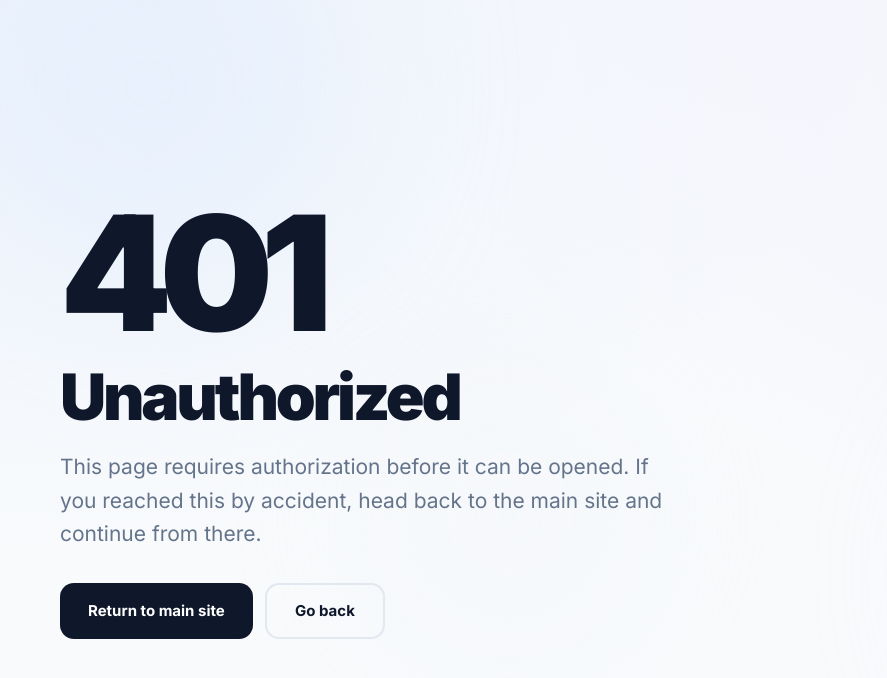
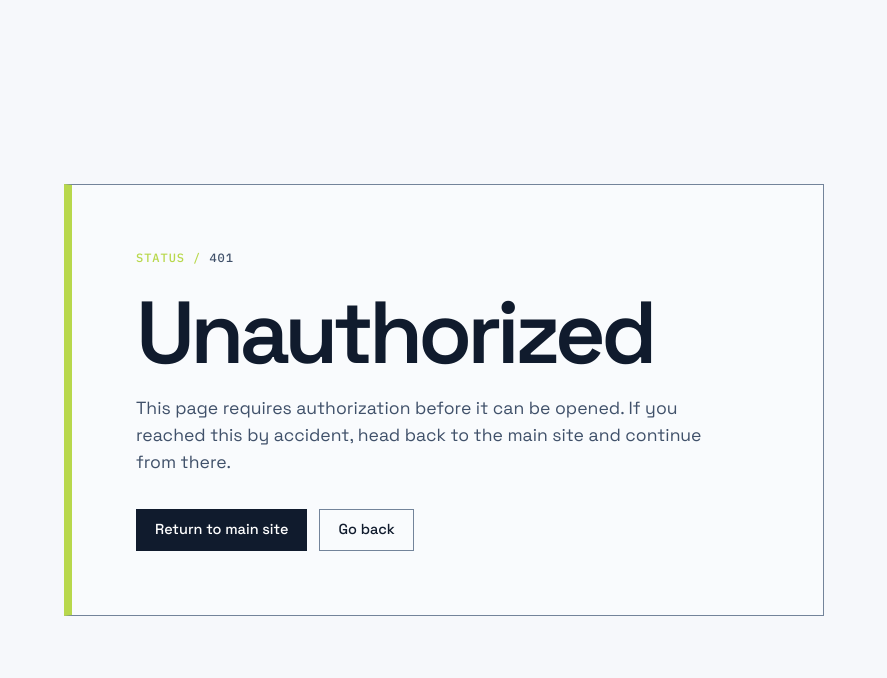
Before and after one commit to Freepys/Portfolio, a plain HTML site: page 401.html in a window 1280 px wide. Shown: the whole page, without its empty margins (0-887 px from the left). Drawn offline with Linux system fonts and the light colour scheme.

Commit message:
Add files via upload

```diff
--- a/401.html
+++ b/401.html
@@ -7,7 +7,7 @@
   <title>401 | Freeperr</title>
   <link rel="preconnect" href="https://fonts.googleapis.com">
   <link rel="preconnect" href="https://fonts.gstatic.com" crossorigin>
-  <link href="https://fonts.googleapis.com/css2?family=Inter:wght@400;600;700;800;900&display=swap" rel="stylesheet">
+  <link href="https://fonts.googleapis.com/css2?family=IBM+Plex+Mono:wght@400;500&family=Space+Grotesk:wght@400;500;600&display=swap" rel="stylesheet">
   <link rel="icon" type="image/png" href="fawicon.png">
   <link rel="stylesheet" href="error.css">
 </head>
--- a/error.css
+++ b/error.css
@@ -1,200 +1,94 @@
 :root {
-  --bg: #f8fafc;
-  --card: #ffffff;
-  --text: #0f172a;
-  --muted: #64748b;
-  --accent: #3b82f6;
-  --accent-2: #8b5cf6;
-  --border: #e2e8f0;
-  --shadow: 0 4px 6px -1px rgba(0, 0, 0, 0.1), 0 2px 4px -1px rgba(0, 0, 0, 0.06);
-  --shadow-lg: 0 20px 25px -5px rgba(0, 0, 0, 0.1), 0 10px 10px -5px rgba(0, 0, 0, 0.04);
+  --bg: #f6f8fb;
+  --bg-subtle: #e9edf2;
+  --border: #b8c3d1;
+  --border-strong: #73849a;
+  --text: #101b2d;
+  --text-secondary: #40516a;
+  --accent: #b8d84c;
+  --accent-tint: #edf6cc;
+  --font-sans: "Space Grotesk", "Segoe UI", sans-serif;
+  --font-mono: "IBM Plex Mono", "Cascadia Mono", monospace;
   --max: 1200px;
-  --ease-apple: cubic-bezier(0.22, 1, 0.36, 1);
-  --ease-smooth: cubic-bezier(0.2, 0.8, 0.2, 1);
-  font-family: "Inter", "SF Pro Display", system-ui, -apple-system, sans-serif;
 }
 
-* {
-  box-sizing: border-box;
-  margin: 0;
-  padding: 0;
-}
-
+* { box-sizing: border-box; margin: 0; padding: 0; }
+html { -webkit-text-size-adjust: 100%; }
 body {
-  background-color: var(--bg);
-  background-image:
-    radial-gradient(at 0% 0%, rgba(59, 130, 246, 0.05) 0px, transparent 50%),
-    radial-gradient(at 100% 0%, rgba(139, 92, 246, 0.05) 0px, transparent 50%);
+  min-width: 320px;
+  min-height: 100dvh;
+  background: var(--bg);
   color: var(--text);
-  min-height: 100vh;
-  line-height: 1.6;
-  overflow-x: hidden;
+  font-family: var(--font-sans);
+  line-height: 1.55;
   -webkit-font-smoothing: antialiased;
 }
 
-.background .shape {
-  position: fixed;
-  border-radius: 50%;
-  filter: blur(80px);
-  opacity: 0.4;
-  z-index: -1;
-  pointer-events: none;
-  will-change: transform;
-}
-
-.shape-1 {
-  width: 400px;
-  height: 400px;
-  background: #dbeafe;
-  top: -100px;
-  left: -50px;
-  animation: floaty 15s ease-in-out infinite;
-}
-
-.shape-2 {
-  width: 350px;
-  height: 350px;
-  background: #ede9fe;
-  bottom: 5%;
-  right: -50px;
-  animation: floaty 18s ease-in-out infinite reverse;
-}
-
-.shape-3 {
-  width: 250px;
-  height: 250px;
-  background: #f1f5f9;
-  top: 50%;
-  left: 30%;
-  transform: translate(-20%, -10%);
-  animation: floaty 20s ease-in-out infinite;
-}
-
+.background { display: none; }
 .error-page {
-  max-width: var(--max);
-  min-height: 100vh;
+  width: min(100%, var(--max));
+  min-height: 100dvh;
   margin: 0 auto;
-  padding: 120px 20px 80px;
+  padding: clamp(28px, 7vw, 96px) 24px;
   display: grid;
   align-items: center;
 }
-
 .error-content {
   max-width: 760px;
+  padding: clamp(30px, 6vw, 64px);
+  border: 1px solid var(--border-strong);
+  border-left: 8px solid var(--accent);
+  background: rgba(255, 255, 255, .32);
 }
-
 .error-code {
-  font-size: clamp(80px, 18vw, 160px);
-  line-height: 0.9;
-  letter-spacing: -0.08em;
-  font-weight: 900;
-  margin-bottom: 18px;
+  margin-bottom: 24px;
+  color: var(--text-secondary);
+  font-family: var(--font-mono);
+  font-size: 12px;
+  font-weight: 500;
+  letter-spacing: .08em;
 }
-
+.error-code::before { content: "STATUS / "; color: var(--accent); }
 .error-title {
-  font-size: clamp(34px, 6vw, 64px);
-  line-height: 1.05;
-  font-weight: 900;
-  letter-spacing: -0.05em;
   margin-bottom: 20px;
+  font-size: clamp(2.7rem, 7vw, 5.5rem);
+  font-weight: 600;
+  line-height: .94;
+  letter-spacing: -.055em;
+  text-wrap: balance;
 }
-
 .error-message {
-  max-width: 620px;
-  font-size: clamp(17px, 2vw, 21px);
-  color: var(--muted);
+  max-width: 52ch;
   margin-bottom: 32px;
+  color: var(--text-secondary);
+  font-size: clamp(1rem, 2vw, 1.1rem);
 }
-
-.error-actions {
-  display: flex;
-  gap: 12px;
-  flex-wrap: wrap;
-}
-
+.error-actions { display: flex; flex-wrap: wrap; gap: 12px; }
 .button {
   display: inline-flex;
   align-items: center;
   justify-content: center;
-  padding: 14px 28px;
-  border-radius: 14px;
+  min-height: 42px;
+  padding: 10px 18px;
+  border: 1px solid var(--border-strong);
+  border-radius: 0;
+  background: transparent;
+  color: var(--text);
+  font-size: 14.5px;
+  font-weight: 500;
+  line-height: 1.2;
   text-decoration: none;
-  font-weight: 700;
-  font-size: 15px;
-  border: 1px solid var(--border);
-  background: var(--card);
-  color: var(--text);
-  cursor: pointer;
-  transition: transform 320ms var(--ease-apple), box-shadow 320ms var(--ease-apple), border-color 250ms var(--ease-smooth), background-color 250ms var(--ease-smooth), color 250ms var(--ease-smooth);
-  will-change: transform;
+  transition: color .15s ease, background .15s ease, border-color .15s ease, transform .15s ease;
 }
-
-.button:hover {
-  transform: translateY(-2px) scale(1.01);
-  box-shadow: var(--shadow-lg);
-  border-color: #cbd5e1;
-}
-
-.button.primary {
-  background: var(--text);
-  color: #fff;
-  border: none;
-}
-
-.button.primary:hover {
-  background: #1e293b;
-}
-
-.button.ghost {
-  background: transparent;
-  border: 2px solid var(--border);
-}
-
-.button.ghost:hover {
-  background: #f1f5f9;
-  border-color: #cbd5e1;
-}
-
-@keyframes floaty {
-  0%, 100% {
-    transform: translateY(0) scale(1);
-  }
-  50% {
-    transform: translateY(-20px) scale(1.05);
-  }
-}
-
-@media (max-width: 680px) {
-  .error-page {
-    padding: 96px 18px 64px;
-  }
-}
+.button:hover { transform: translateY(-1px); border-color: var(--text); }
+.button:focus-visible { outline: 2px solid var(--accent); outline-offset: 3px; }
+.button.primary { border-color: var(--text); background: var(--text); color: #fff; }
+.button.primary:hover { background: #000; border-color: #000; }
+.button.ghost:hover { background: var(--bg-subtle); }
 
 @media (max-width: 540px) {
-  .error-page {
-    padding: 74px 16px 52px;
-  }
-
-  .error-actions {
-    width: 100%;
-  }
-
-  .button {
-    width: 100%;
-    min-height: 44px;
-  }
+  .error-page { padding: 18px; }
+  .error-content { padding: 30px 24px; border-left-width: 5px; }
+  .error-actions, .button { width: 100%; }
 }
-
-@media (prefers-reduced-motion: reduce) {
-  *, *::before, *::after {
-    animation-duration: 0.01ms !important;
-    animation-iteration-count: 1 !important;
-    transition-duration: 0.01ms !important;
-  }
-
-  .shape-1,
-  .shape-2,
-  .shape-3 {
-    transform: none !important;
-  }
-}
+@media (prefers-reduced-motion: reduce) { *, *::before, *::after { transition-duration: .01ms !important; } }
```
Also changed, not shown: 403.html (+1 -1 lines), 404.html (+1 -1 lines), 500.html (+1 -1 lines), index.html (+0 -4 lines).
